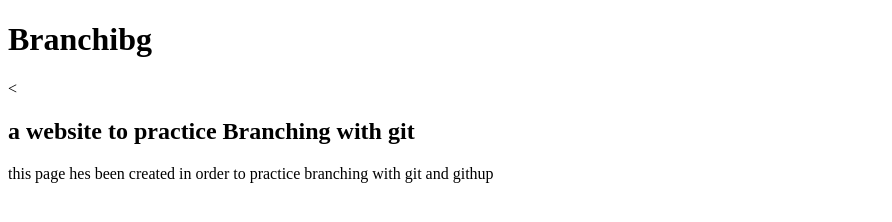
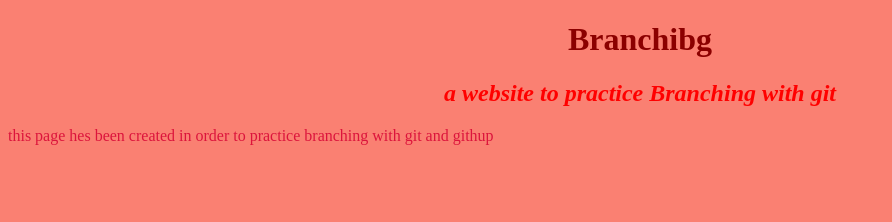
Before and after one commit to AbdisamedMagan/branch, a plain HTML site: page index.html in a window 1280 px wide. Shown: the whole page, without its empty margins (0-892 px from the left). Drawn offline with Linux system fonts and the light colour scheme.

Commit message:
index file

```diff
--- a/css/styles.css
+++ b/css/styles.css
@@ -0,0 +1,15 @@
+h1{
+  color: darkred;
+  text-align: center;
+}
+h2{
+  font-style: italic;
+  text-align: center;
+  color: red;
+}
+p{
+  color: crimson;
+}
+body{
+  background-color: salmon;
+}
--- a/branching-website.html
+++ b/index.html
@@ -3,11 +3,11 @@
   <head>
     <meta charset="utf-8">
     <title>branching proactice site</title>
-    <link rel="stylesheet" href="../css/styles.css.css">
+    <link rel="stylesheet" href="css/styles.css">
   </head>
   <body>
     <h1>Branchibg</h1>
-    <<h2>a website to practice Branching with git</h2>
+    <h2>a website to practice Branching with git</h2>
     <p>this page hes been created in order to practice branching with git and githup </p>
   </body>
 </html>
```
